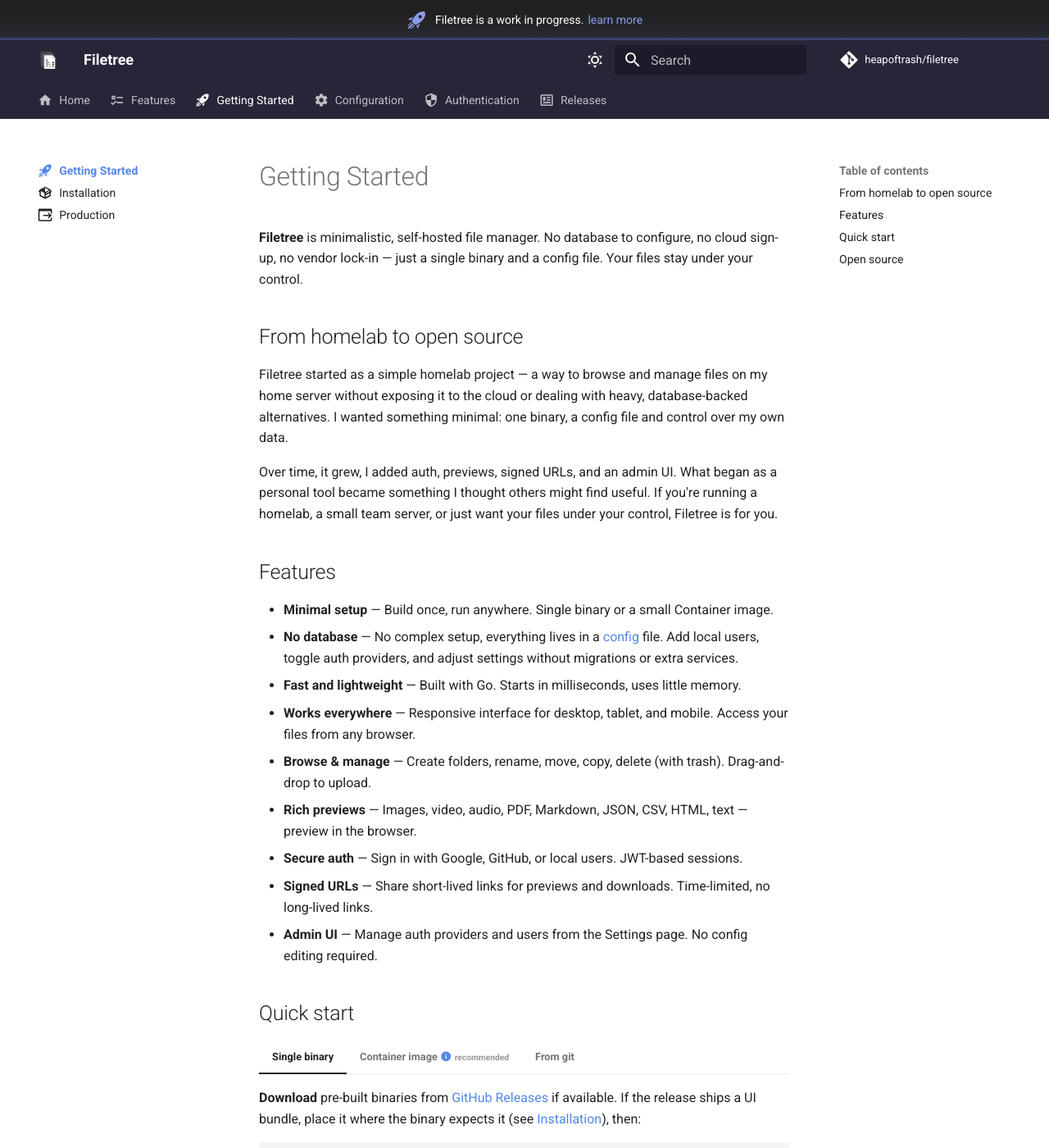
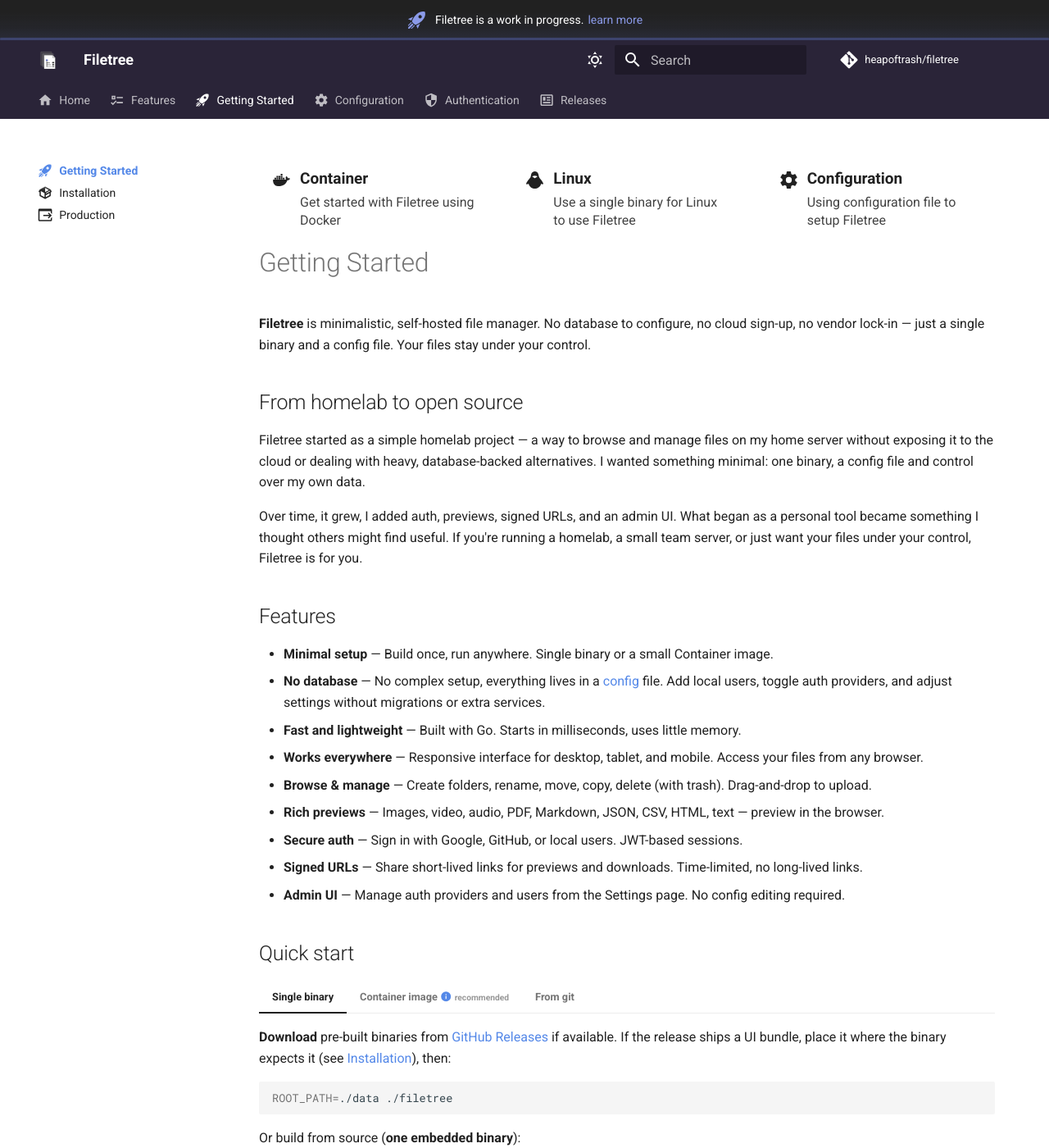
Before and after one commit to heapoftrash/filetree, an MkDocs documentation site: the page built from docs/getting-started/index.md, in a window 1280 px wide and 1400 px high. Shown: the whole window at 82% size. Built offline with MkDocs 1.6.1 and Material for MkDocs 9.7.7, drawn with Linux system fonts in a browser that asks for light colours; comment, search, counter and statistics services are not loaded.

Commit message:
feat(docs): link getting-started feature cards via main override

```diff
--- a/docs/assets/styles/page-meta.css
+++ b/docs/assets/styles/page-meta.css
@@ -31,6 +31,17 @@
   overflow: hidden;
 }
 
+a.md-page-feature-card--link {
+  display: block;
+  color: inherit;
+  text-decoration: none;
+}
+
+a.md-page-feature-card--link:hover,
+a.md-page-feature-card--link:focus {
+  color: inherit;
+}
+
 [data-md-color-scheme="slate"] .md-page-feature-card {
   background: var(--md-default-bg-color--lighter, rgba(255, 255, 255, 0.05));
 }
@@ -38,6 +49,10 @@
 .md-page-feature-card:hover {
   transform: translateY(-1px);
   box-shadow: 0 2px 8px rgba(0, 0, 0, 0.08);
+}
+
+a.md-page-feature-card--link:hover {
+  box-shadow: 0 4px 12px rgba(0, 0, 0, 0.12);
 }
 
 .md-page-feature-card__img {
--- a/docs/getting-started/index.md
+++ b/docs/getting-started/index.md
@@ -1,6 +1,22 @@
 ---
 title: Getting Started
 icon: material/rocket-launch
+hide:
+  - toc
+features:
+- title: Container
+  icon: material/docker
+  description: Get started with Filetree using Docker
+  link: getting-started/installation/
+- title: Linux
+  icon: material/linux
+  description: Use a single binary for Linux to use Filetree
+  link: getting-started/installation/
+- title: Configuration
+  icon: material/cog
+  description: Using configuration file to setup Filetree
+  link: configuration/
+
 ---
 
 # Getting Started
--- a/docs/overrides/main.html
+++ b/docs/overrides/main.html
@@ -25,7 +25,11 @@
     {% if page.meta.get('features') %}
     <div class="md-page-features">
       {% for feature in page.meta.features %}
+      {% if feature.get('link') %}
+      <a href="{{ feature.link | url }}" class="md-page-feature-card md-page-feature-card--link">
+      {% else %}
       <div class="md-page-feature-card">
+      {% endif %}
         {% if feature.get('image') %}
         <span class="md-page-feature-card__img">
           <img src="{{ base_url }}/{{ feature.image }}" alt="{{ feature.title }}" loading="lazy" />
@@ -42,7 +46,11 @@
             <p class="md-page-feature-card__description">{{ feature.description }}</p>
           </div>
         </div>
+      {% if feature.get('link') %}
+      </a>
+      {% else %}
       </div>
+      {% endif %}
       {% endfor %}
     </div>
     {% endif %}
```
